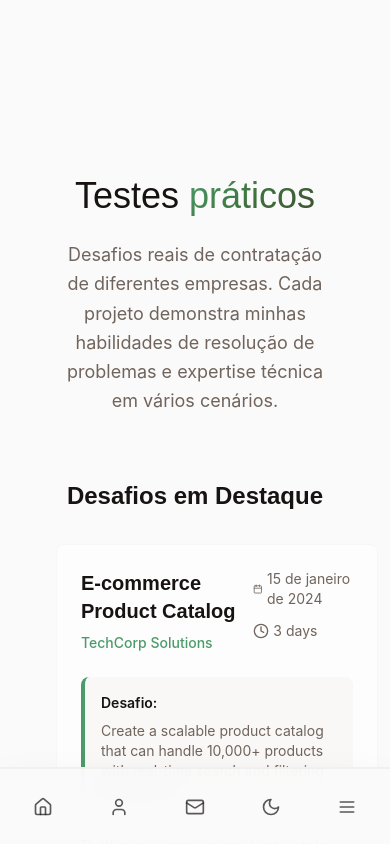
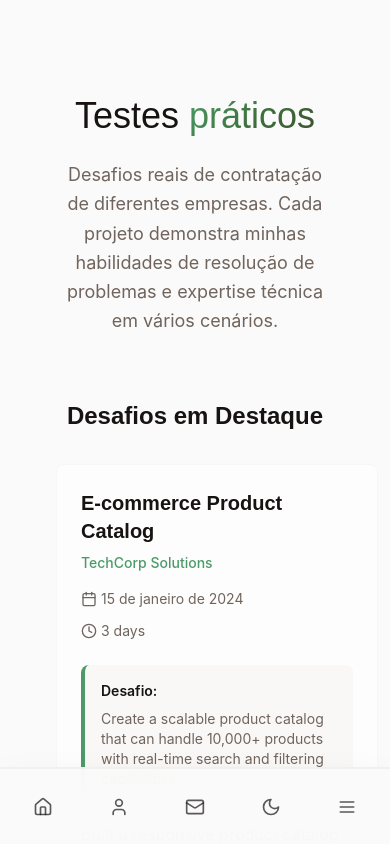
Before and after one commit to DevPedro10/Portfolio, a React (Vite) app: page /practical-tests in a window 390 px wide. Shown: the top 844 px of the page. Built offline with nearby package versions, Linux system fonts and the light colour scheme.

Commit message:
fix: finalize edits in PracticalTests page

```diff
--- a/src/pages/PracticalTests.tsx
+++ b/src/pages/PracticalTests.tsx
@@ -100,7 +100,7 @@ export const PracticalTests = () => {
   };
 
   return (
-    <div className="min-h-screen py-20 px-6">
+    <div className="min-h-screen py-0 sm:py-20 px-6">
       <div className="container mx-auto max-w-6xl">
         <div className="mb-12">
           <div className="text-center mb-16">
@@ -119,7 +119,7 @@ export const PracticalTests = () => {
             {featuredTests.map((test) => (
               <div key={test.id} className="bg-card/50 border border-border/20 rounded-lg p-6 hover:bg-card/70 transition-all duration-300">
                 <div className="space-y-6">
-                  <div className="flex items-start justify-between">
+                  <div className="flex sm:flex-row flex-col gap-4 items-start justify-between">
                     <div className="space-y-2">
                       <h3 className="text-xl font-space font-semibold">{test.title}</h3>
                       <p className="text-sm text-primary font-medium">{test.company}</p>
@@ -194,7 +194,7 @@ export const PracticalTests = () => {
                     <p className="text-sm text-primary font-medium">{test.company}</p>
                   </div>
 
-                  <div className="flex items-center space-x-4 text-xs text-muted-foreground">
+                  <div className="flex sm:items-center sm:space-x-4 text-xs text-muted-foreground flex-col sm:flex-row space-x-0 items-start gap-2 sm:gap-0">
                     <div className="flex items-center space-x-1">
                       <Calendar className="w-3 h-3" />
                       <span>{formatDate(test.completedDate)}</span>
```
